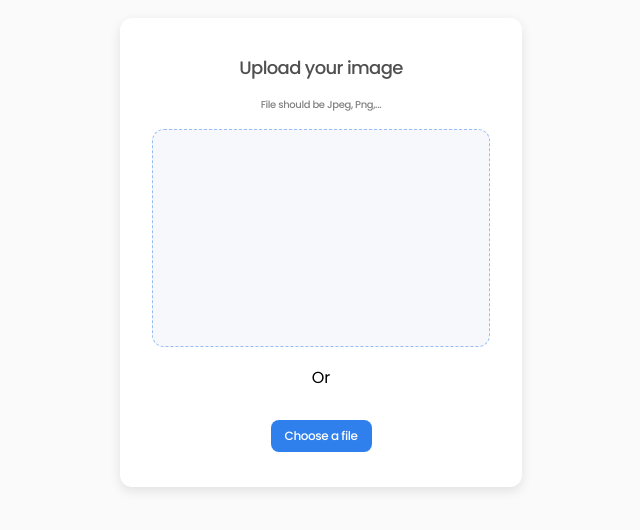
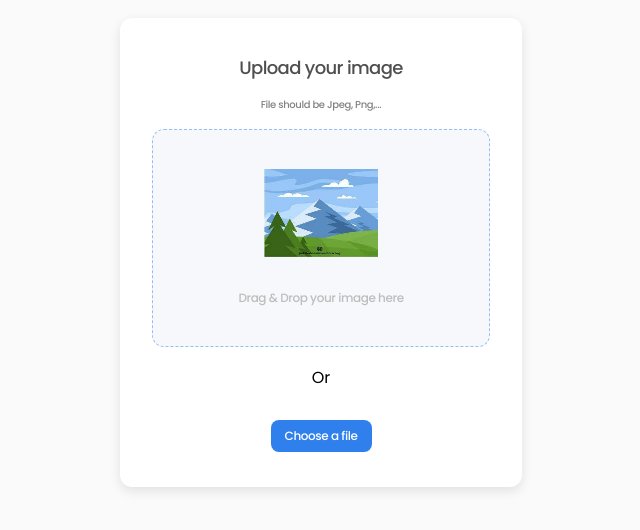
Before and after one commit to Robertron624/image-uploader-fullstack, a React (Vite) app in the folder image-uploader-front/: page / in a window 1280 px wide. Shown: the part 148-678 px from the top of the page, without its empty margins (319-959 px from the left). Built offline with nearby package versions, Linux system fonts and the light colour scheme.

Commit message:
feat: dropzone to upload image

```diff
--- a/image-uploader-front/src/components/ImagePlacer.scss
+++ b/image-uploader-front/src/components/ImagePlacer.scss
@@ -4,6 +4,28 @@
     flex-shrink: 0;
 
     border-radius: 12px;
-    border: 1px dashed #97BEF4;
-    background: #F6F8FB;
+    border: 1px dashed #97bef4;
+    background: #f6f8fb;
+
+    .placeholders {
+        display: flex;
+        flex-direction: column;
+        gap: 2rem;
+        align-items: center;
+
+        .placeholder-image {
+            width: 114.131px;
+            height: 88.241px;
+        }
+
+        .placeholder-text {
+            color: var(--Gray-4, #bdbdbd);
+            font-size: 12px;
+            font-style: normal;
+            font-weight: 500;
+            line-height: normal;
+            letter-spacing: -0.42px;
+        }
+    }
+
 }
--- a/image-uploader-front/src/components/ImagePlacer.tsx
+++ b/image-uploader-front/src/components/ImagePlacer.tsx
@@ -1,7 +1,44 @@
 import './ImagePlacer.scss'
+import Dropzone from 'react-dropzone'
+
+
+interface AcceptedFiles {
+  name: string
+  size: number
+  type: string
+  lastModified: number
+  lastModifiedDate: Date
+  webkitRelativePath: string
+}
+
+const style = {
+  height: '100%',
+  display: 'flex',
+  flexDirection: 'column',
+  alignItems: 'center',
+  justifyContent: 'center',
+}
+
+
 const ImagePlacer = () => {
   return (
-    <div className='image-placer'></div>
+    <Dropzone onDrop={(acceptedFiles: AcceptedFiles) => console.log(acceptedFiles)}>
+      {({getRootProps, getInputProps}: {getRootProps: any, getInputProps: any}) => (
+          <div className='image-placer'>
+            <div {...getRootProps({style})}>
+              <input {...getInputProps()} />
+
+              <div className="placeholders">
+                <img src="/mountain.jfif" alt="mountains" className='placeholder-image' />
+                <p className="placeholder-text">
+                  Drag & Drop your image here
+                </p>
+
+              </div>
+            </div>
+          </div>
+        )}
+    </Dropzone>
   )
 }
 
```
Also changed, not shown: image-uploader-front/public/mountain.jfif (added).
